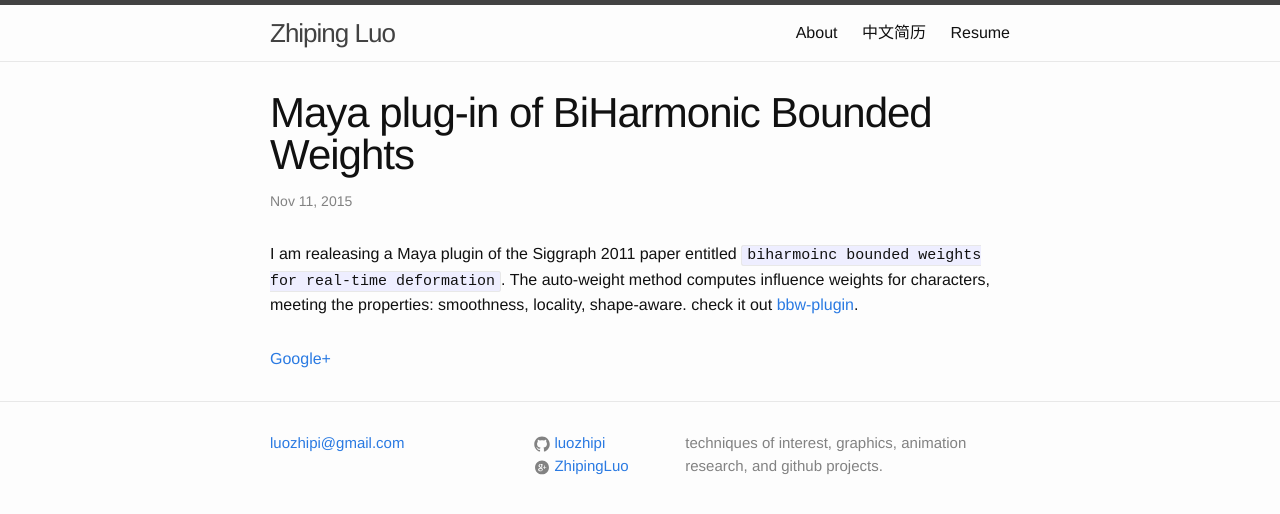
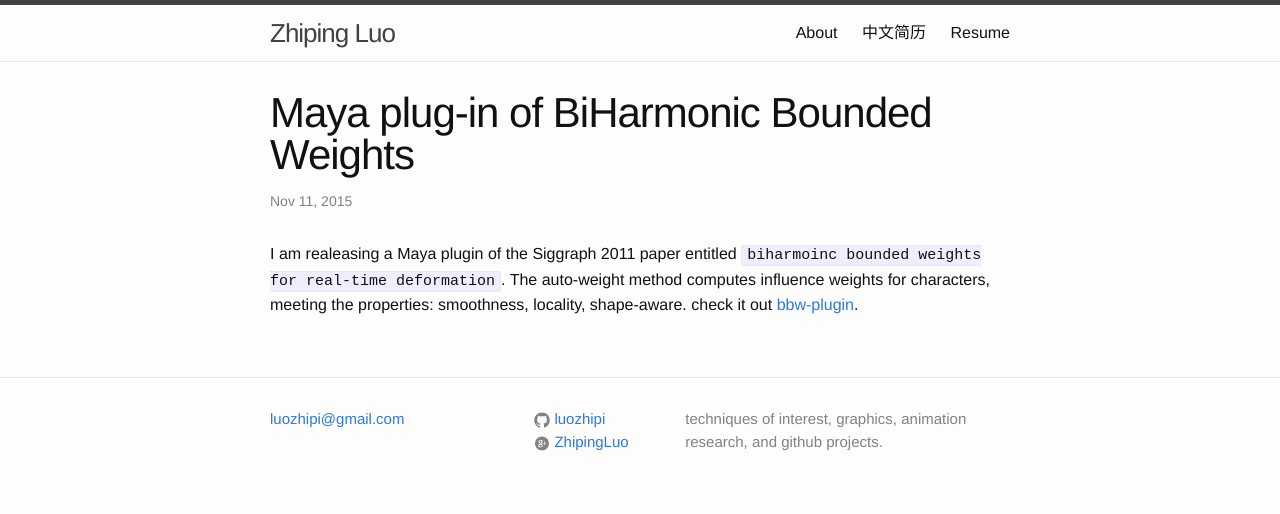
Before and after one commit to luozhipi/luozhipi.github.io, a Jekyll site: the page built from _posts/2015-11-11-bbw.markdown, in a window 1280 px wide. Shown: the top 514 px of the page. Built offline with Jekyll 4.4.1, drawn with Linux system fonts in a browser that asks for light colours.

Commit message:
Update post.html

```diff
--- a/_layouts/post.html
+++ b/_layouts/post.html
@@ -11,8 +11,5 @@ layout: default
   <article class="post-content">
     {{ content }}
   </article>
-<div class="share-page">
-    <a href="https://plus.google.com/share?url={{ site.url }}{{ page.url }}" rel="nofollow" target="_blank" title="Share on Google+">Google+</a>
-</div>
 
 </div>
```
